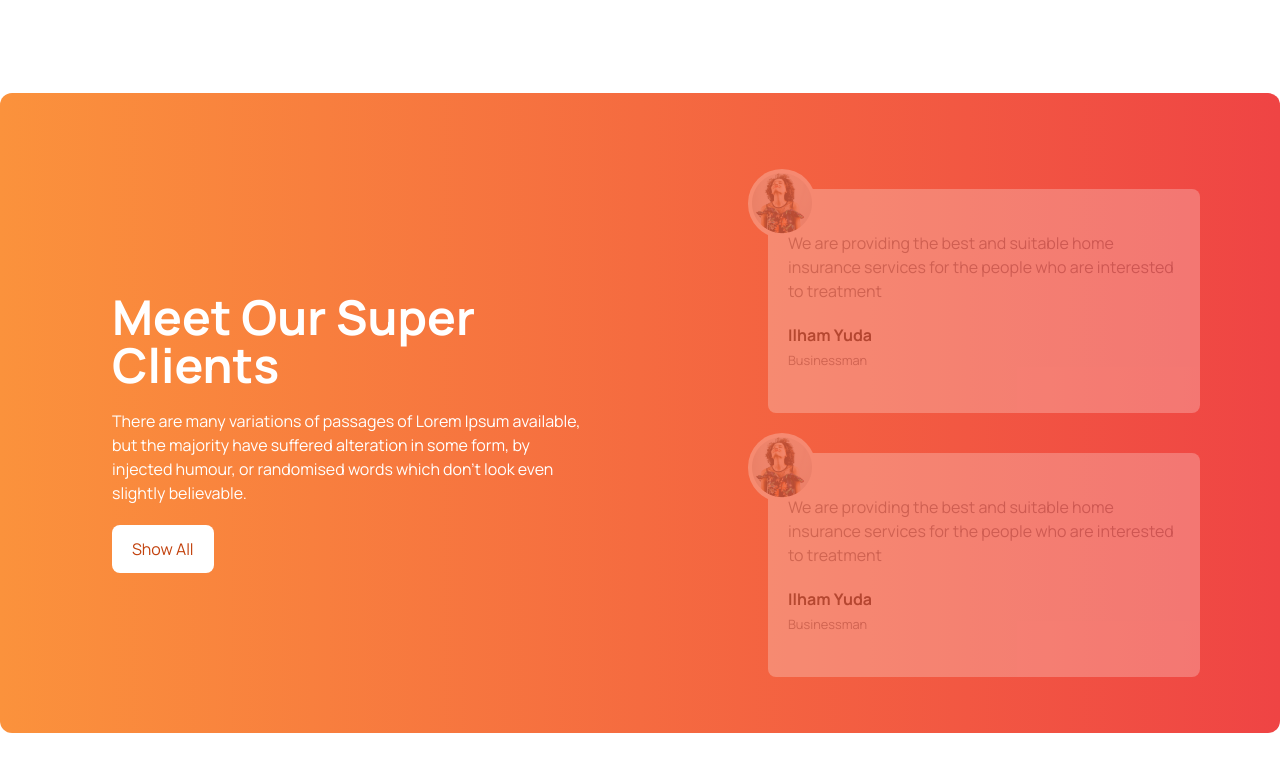
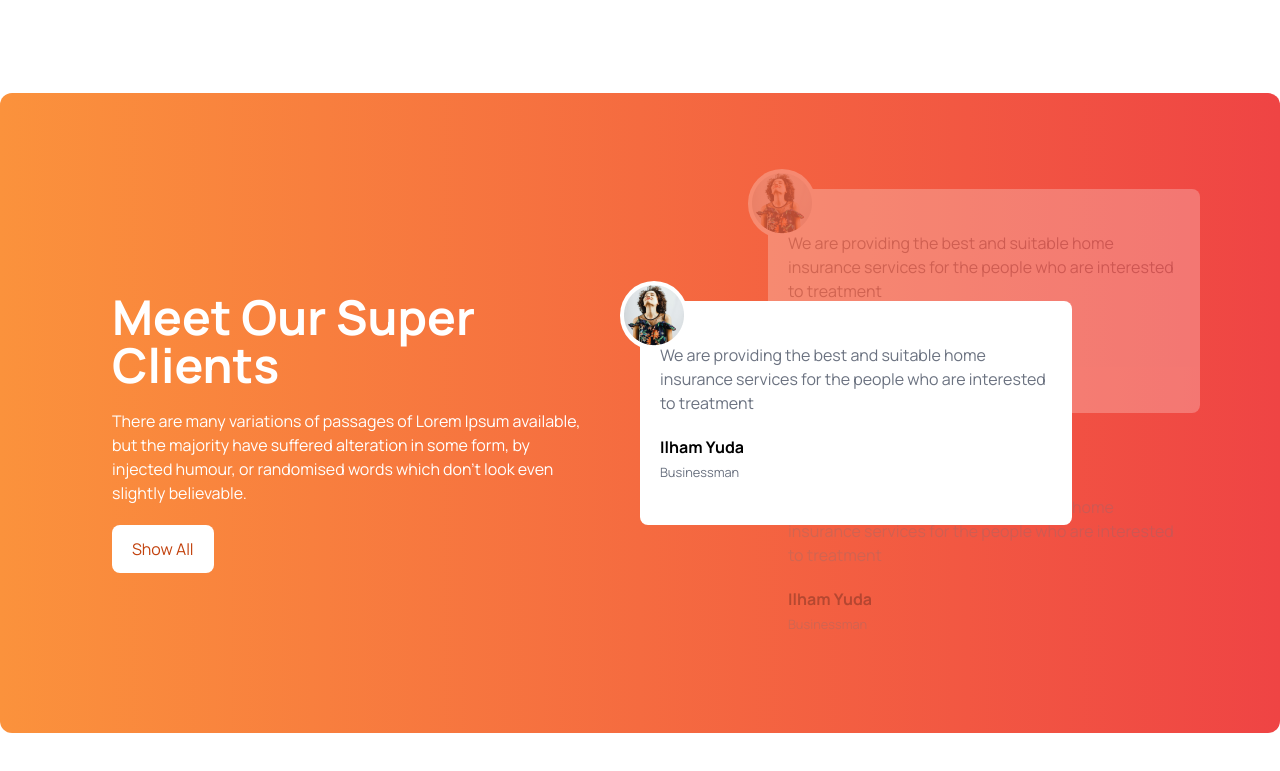
Before and after one commit to Jakir45/Tea-House, a plain HTML site: page index.html in a window 1280 px wide. Shown: the part 1666-2437 px from the top of the page. Drawn offline with nearby package versions, Linux system fonts and the light colour scheme.

Commit message:
reviews section

```diff
--- a/index.html
+++ b/index.html
@@ -166,8 +166,25 @@
                      </div>
                  </div>
                  <!-- card section -->
-                  <div class="relative py-24">
-                    <div class="relative left-32 h-56 w-full md:w-3/4   bg-white text-black rounded-lg flex items-center px-5 opacity-25">
+                  <!-- top card -->
+                <div class="relative py-24">
+                    <div class="absolute z-10 top-52">
+                        <div class=" h-56 w-full md:w-3/4   bg-white text-black rounded-lg flex items-center px-5 ">
+                            <div class="absolute -top-5 -left-5 bg-white rounded-full ">
+                                <img class="p-1" src="./images/client.png" alt="">
+                            </div>
+                            <div>
+                                <p class="text-gray-500 mb-5">We are providing the best and suitable home insurance services for the people who are interested to treatment</p>
+                            <h1 class="font-bold">
+                                Ilham Yuda
+                            </h1>
+                            <small class="text-gray-500">
+                                Businessman
+                            </small>
+                            </div>
+                        </div>
+                     </div>
+                    <div class="relative md:left-32 sm:left-32 h-56 w-full md:w-3/4   bg-white text-black rounded-lg flex items-center px-5 opacity-25">
                         <div class="absolute -top-5 -left-5 bg-white rounded-full ">
                             <img class="p-1" src="./images/client.png" alt="">
                         </div>
@@ -181,7 +198,12 @@
                         </small>
                         </div>
                     </div>
-                    <div class="relative left-32 h-56 w-full md:w-3/4   bg-white text-black rounded-lg flex items-center px-5 top-10 opacity-25">
+                    <!-- mid card -->
+
+                    <!-- bottom card -->
+
+                    <div class="relative  h-56 md:left-32 sm:left-32 w-full md:w-3/4   bg-whit
+                    e text-black rounded-lg flex items-center px-5 top-10 opacity-25">
                         <div class="absolute -top-5 -left-5 bg-white rounded-full ">
                             <img class="p-1" src="./images/client.png" alt="">
                         </div>
```
